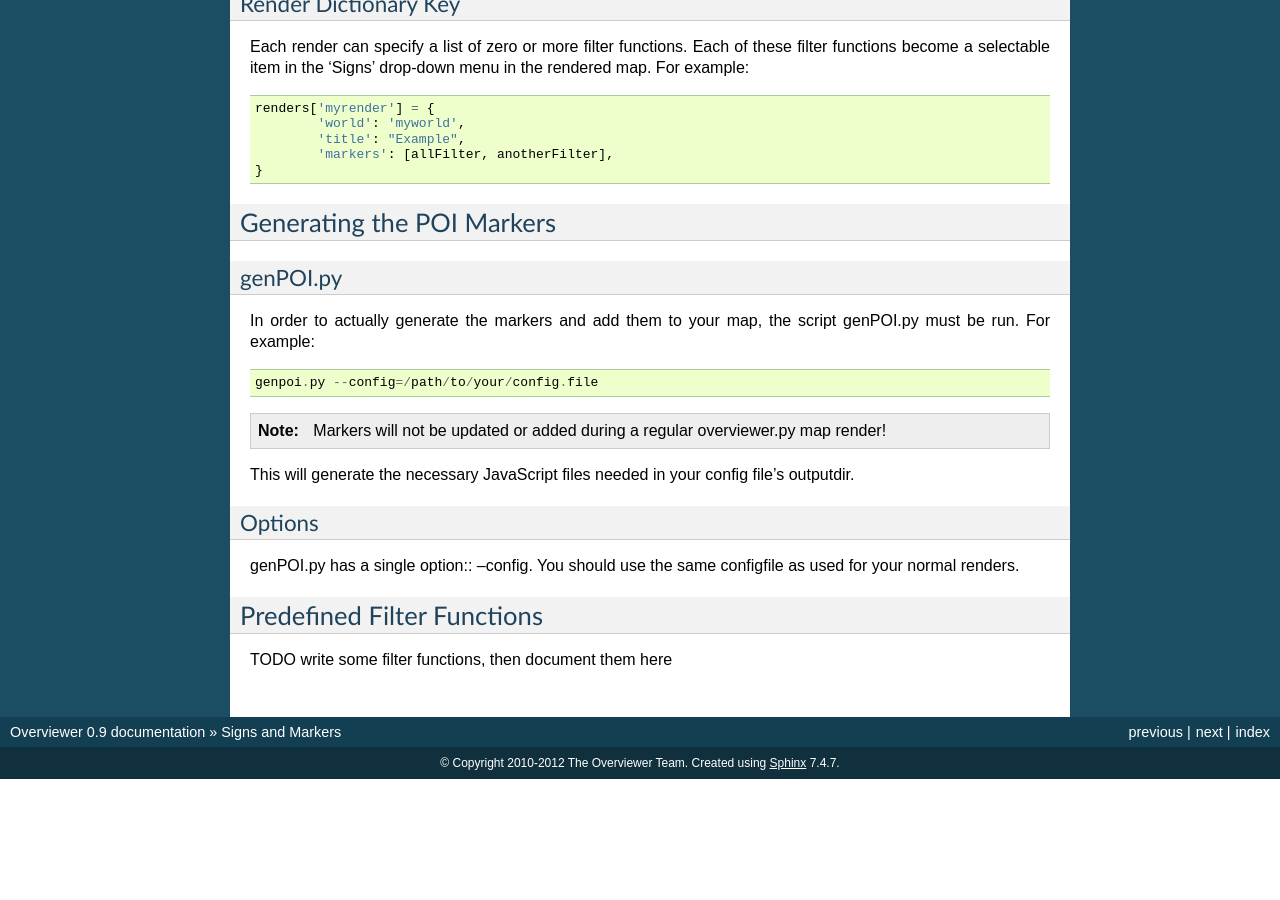
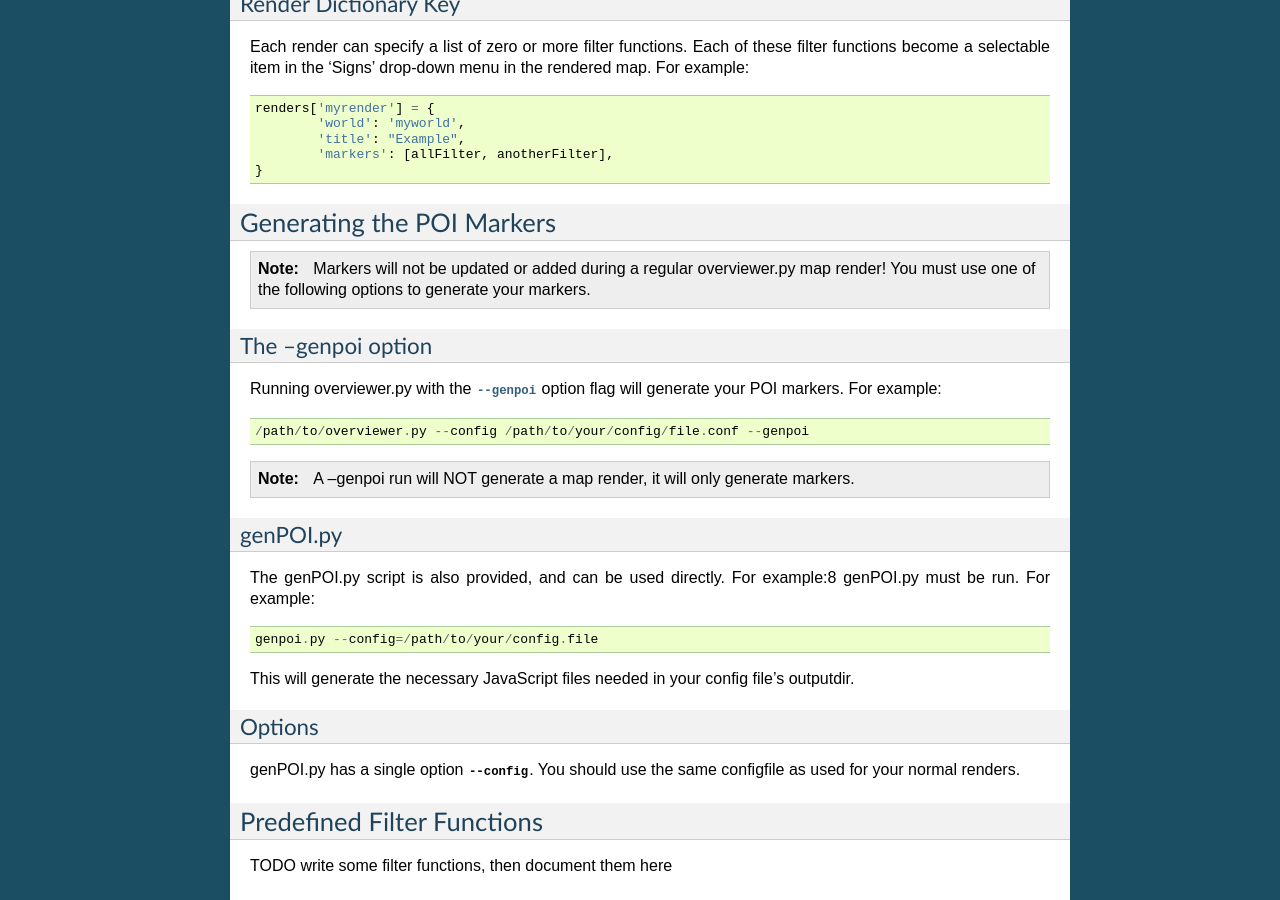
Before and after one commit to overviewer/Minecraft-Overviewer, a Sphinx documentation site: the page built from docs/signs.rst, in a window 1280 px wide and 900 px high, scrolled down 836 px. Built offline with Sphinx 7.4.7, drawn with Linux system fonts in a browser that asks for light colours; before the commit the page ends 1615 px from its top, so only the background shows below that.

Commit message:
Updated more sign docs

```diff
--- a/docs/signs.rst
+++ b/docs/signs.rst
@@ -70,17 +70,29 @@ rendered map.  For example::
 Generating the POI Markers
 ==========================
 
+.. note::
+    Markers will not be updated or added during a regular overviewer.py map render!
+    You must use one of the following options to generate your markers.
+
+The --genpoi option
+-------------------
+Running overviewer.py with the :option:`--genpoi` option flag will generate your
+POI markers. For example::
+
+     /path/to/overviewer.py --config /path/to/your/config/file.conf --genpoi
+
+.. note::
+    A --genpoi run will NOT generate a map render, it will only generate markers.
+
 genPOI.py
 ---------
 
-In order to actually generate the markers and add them to your map, the script
+The genPOI.py script is also provided, and can be used directly. For example:8
 genPOI.py must be run. For example::
 
     genpoi.py --config=/path/to/your/config.file
 
-.. note::
-    Markers will not be updated or added during a regular overviewer.py
-    map render!
+
 
 This will generate the necessary JavaScript files needed in your config file's
 outputdir.
@@ -88,7 +100,7 @@ outputdir.
 Options
 -------
 
-genPOI.py has a single option:: --config. You should use the same configfile as
+genPOI.py has a single option :option:`--config`. You should use the same configfile as
 used for your normal renders.
 
 
```
